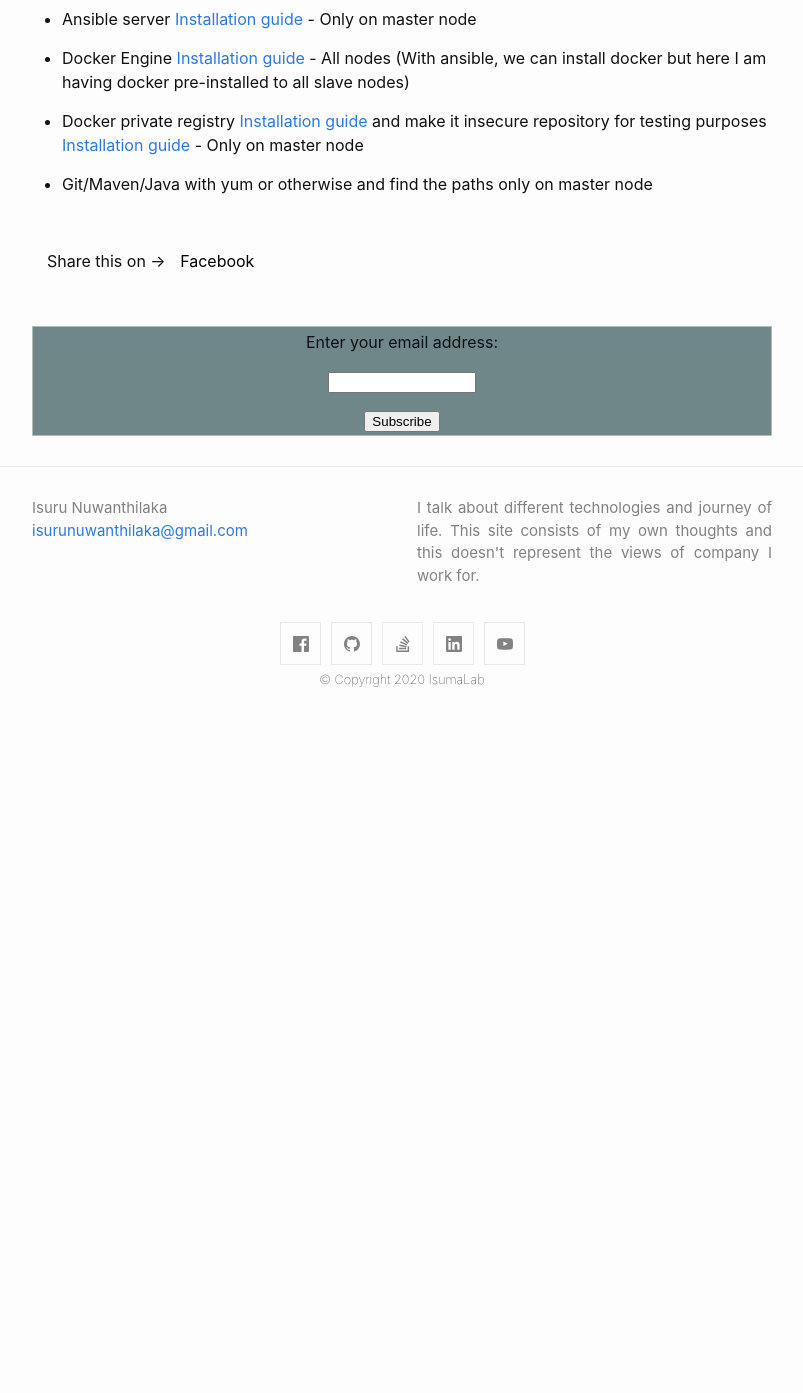
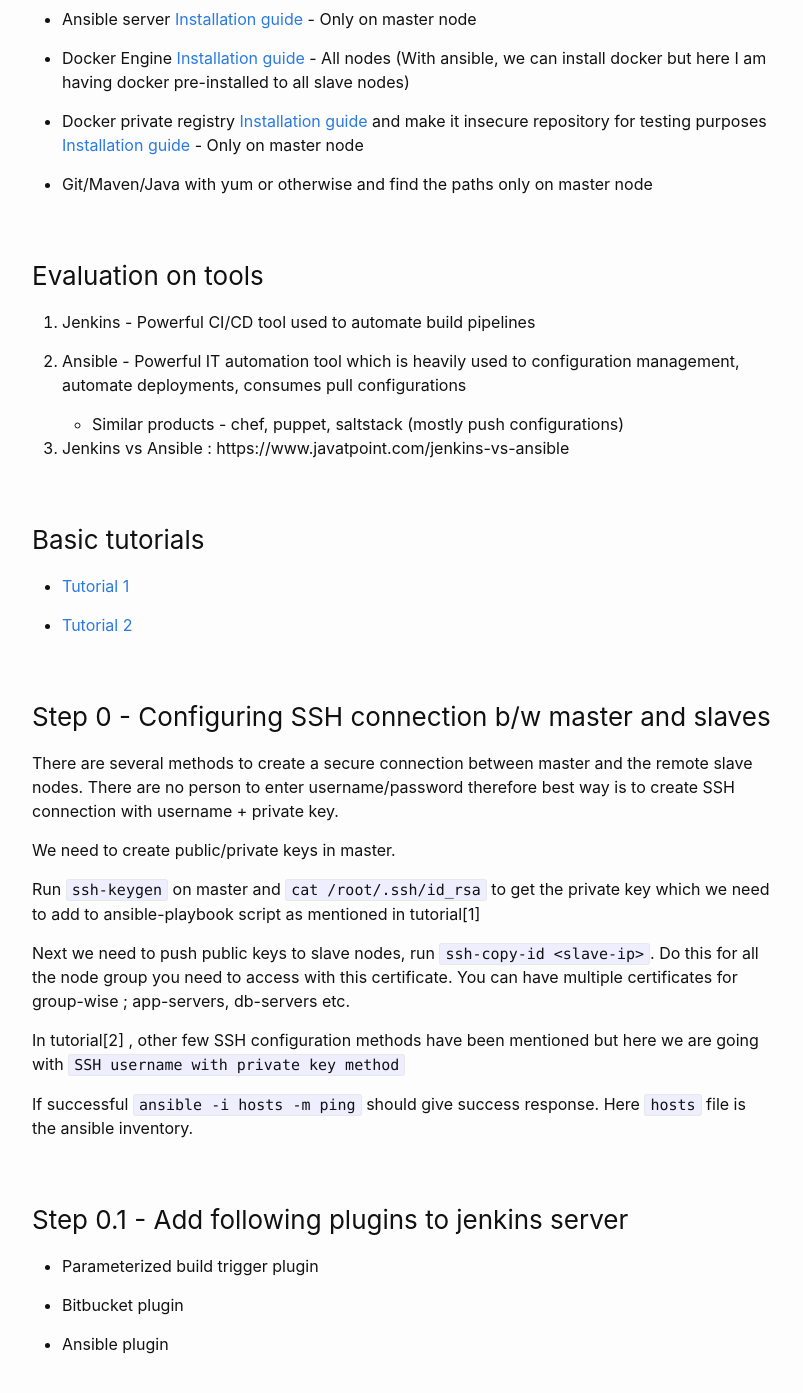
Before and after one commit to isurunuwanthilaka/isurunuwanthilaka.github.io, a Jekyll site: the page built from _posts/2021-02-18-docker-jenkins-ansible-automation.md, in a window 1280 px wide and 1400 px high, scrolled down 1732 px. Shown: the top 1393 px of the window, without its empty margins (238-1041 px from the left). Built offline with Jekyll 4.4.1, drawn with Linux system fonts in a browser that asks for light colours; comment, search, counter and statistics services are not loaded; before the commit the page ends 2466 px from its top, so only the background shows below that; some of the changed text lies outside the part shown.

Commit message:
add new cicd article

```diff
--- a/_posts/2021-02-18-docker-jenkins-ansible-automation.md
+++ b/_posts/2021-02-18-docker-jenkins-ansible-automation.md
@@ -52,3 +52,45 @@
 * Docker private registry [Installation guide](https://docs.docker.com/registry/deploying/) and make it insecure repository for testing purposes [Installation guide]( https://www.linuxtechi.com/setup-docker-private-registry-centos-7-rhel-7/) - Only on master node
 
 * Git/Maven/Java with yum or otherwise and find the paths only on master node
+
+### Evaluation on tools
+
+1. Jenkins - Powerful CI/CD tool used to automate build pipelines
+
+2. Ansible - Powerful IT automation tool which is heavily used to configuration management, automate deployments, consumes pull configurations
+
+     * Similar products - chef, puppet, saltstack (mostly push configurations)
+
+3. Jenkins vs Ansible : https://www.javatpoint.com/jenkins-vs-ansible
+
+### Basic tutorials
+
+* [Tutorial 1](https://www.youtube.com/watch?v=13FpCxCClLY)
+
+* [Tutorial 2](https://www.youtube.com/watch?v=65XXE0DMxcU)
+
+### Step 0 - Configuring SSH connection b/w master and slaves
+
+There are several methods to create a secure connection between master and the remote slave nodes. There are no person to enter username/password therefore best way is to create SSH connection with username + private key.
+
+We need to create public/private keys in master.
+
+Run `ssh-keygen` on master and `cat /root/.ssh/id_rsa` to get the private key which we need to add to ansible-playbook script as mentioned in tutorial[1]
+
+Next we need to push public keys to slave nodes, run `ssh-copy-id <slave-ip>`. Do this for all the node group you need to access with this certificate. You can have multiple certificates for group-wise ; app-servers, db-servers etc.
+
+In tutorial[2] , other few SSH configuration methods have been mentioned but here we are going with `SSH username with private key method`
+
+If successful `ansible -i hosts -m ping` should give success response. Here `hosts` file is the ansible inventory.
+
+### Step 0.1 - Add following plugins to jenkins server
+
+* Parameterized build trigger plugin
+
+* Bitbucket plugin
+
+* Ansible plugin
+
+### Step 0.2 - Create a simple webservice to deploy
+
+I have created simple hello world springboot project (https://github.com/isurunuwanthilaka/hello-world), Once we deploy to slave node we should be able to get the response at `http://<ip>:8082/hello`
```
